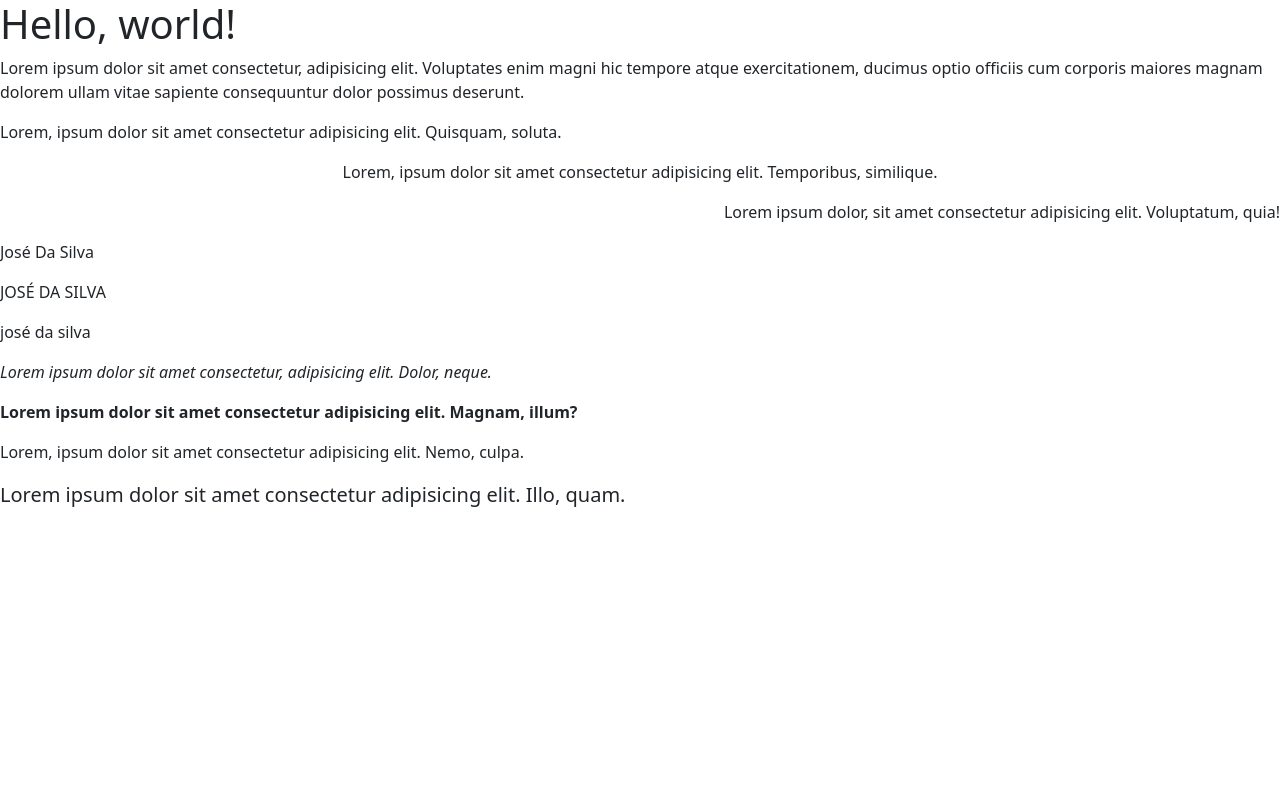
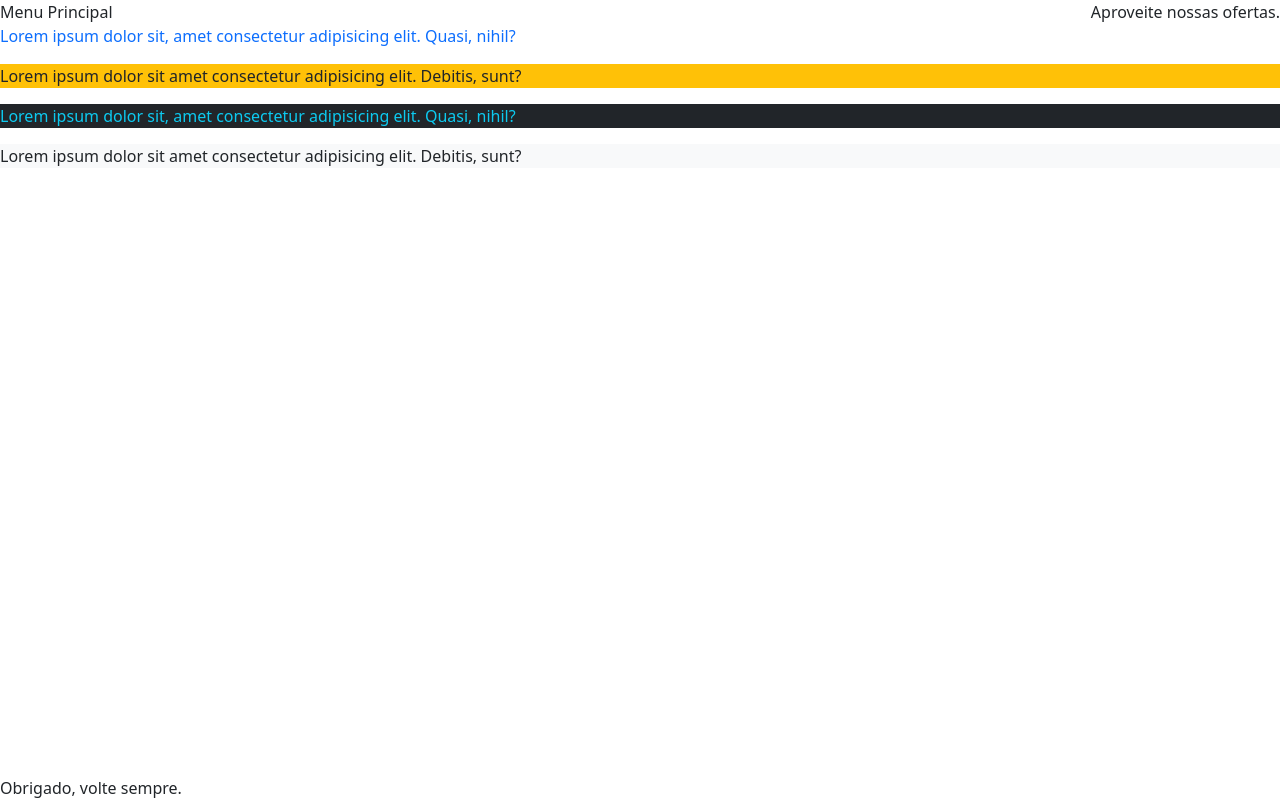
Before and after one commit to juliohls/bootstrap_classes, a plain HTML site: page bootstrap_parte1.html in a window 1280 px wide. Drawn offline with nearby package versions, Linux system fonts and the light colour scheme.

Commit message:
Aula Bootstrap pt.1

```diff
--- a/bootstrap_parte1.html
+++ b/bootstrap_parte1.html
@@ -11,9 +11,95 @@
     <title>Hello, world!</title>
   </head>
   <body>
-    <h1>Hello, world!</h1>
+    <!-- <h1>Hello, world!</h1> -->
 
-    <p class="text-justify">
+    <!-- Posicionamento de elementos - Float e Position-->
+
+    <!-- Elemento nav: navegação (Usualmente no alto da página) -->
+    <nav class="fixed-top">Menu Principal</nav> <!--Ignora elementos, sobrepõe-->
+
+    <!-- Elemento footer: rodapé (Usualmente no pé da pagina) -->
+    <footer class="fixed-bottom">Obrigado, volte sempre.</footer>
+
+    <!-- Usando sticky (Grudento) -->
+    <article class="sticky-top text-end">Aproveite nossas ofertas.</article>
+
+    <p class="text-primary">Lorem ipsum dolor sit, amet consectetur adipisicing elit. Quasi, nihil?</p>
+    <p class="bg-warning">Lorem ipsum dolor sit amet consectetur adipisicing elit. Debitis, sunt?</p>
+    <p class="text-info bg-dark">Lorem ipsum dolor sit, amet consectetur adipisicing elit. Quasi, nihil?</p>
+    <p class="text-dark bg-light">Lorem ipsum dolor sit amet consectetur adipisicing elit. Debitis, sunt?</p>
+
+    <!-- <div class="float-start">Div à esquerda.</div>
+    <div class="float-end">Div à direita.</div>
+    <div class="float-sm-start float-md-end float-lg-start float-xl-end">Div móvel.</div>
+    <div class="clearfix" style="background-color:aliceblue;">
+        <p>Tudo junto e misturado</p>
+    </div>
+
+    <p class="d-block">-------------</p>
+
+    <div style="background-color: aquamarine;">
+        <button class="float-start">Esquerda</button>
+        <button class="float-end">Direita</button>
+        <p class="clearfix">Onde esta wally?</p>
+    </div> -->
+
+
+    <!-- Propriedades de display -->
+    <!-- <a class="d-block" style="background-color: aqua;" href="#">Link 1</a>
+    <a href="#" class="d-block" style="background-color: cornflowerblue;">Link 2</a>
+
+    <p class="d-inline" style="background-color: darkcyan;">Meu parágrafo inline.</p>
+    <p class="d-inline" style="background-color: burlywood;">Outro parágrafo inline.</p>
+
+    <div class="d-inline-block" style="background-color: cadetblue; width: 150px; height: 150px;">Esta é a primeira div.</div>
+    <div class="d-inline-block" style="background-color: coral; width: 400px; height: 400px;">Esta é a segunda div.</div> -->
+
+    <!-- breakpoints - responsividade -->
+    <!-- <p class="text-sm-end">Alinhamento à direita se a tela for tamanho pequeno</p>
+    <p class="text-md-end">Alinhamento à direita se tela for tamanho medio</p>
+    <p class="text-lg-end">Alinhamento à direita se a tela for tamanho grande</p>
+    <p class="text-xl-end">Alinhamento à direita se a tela for tamanho extra grande</p> -->
+
+
+    <!-- Listas -->
+    <!-- ul.list-unstyled>li*5{Item$} Unorded list (ul)-->
+    <!-- <ul class="list-unstyled">
+        <li>Item1</li>
+        <li>Item2</li>
+        <li>Item3</li>
+        <li>Item4</li>
+        <li>Item5</li>
+    </ul>
+
+    <ul class="list-inline">
+        <list-inline-item>Item 1</list-inline-item>
+        <list-inline-item>Item 2</list-inline-item>
+        <list-inline-item>Item 3</list-inline-item>
+        <list-inline-item>Item 4</list-inline-item>
+    </ul> -->
+
+    <!-- Citações blockquote -->
+    <!-- Citação simples -->
+    <!-- <blockquote class="blockquote">
+        <p>Lorem ipsum dolor sit amet consectetur adipisicing elit. Nihil, necessitatibus!</p>
+    </blockquote> -->
+
+    <!-- Citação à direita -->
+    <!-- <blockquote class="blockquote text-end">
+        <p>Lorem ipsum dolor, sit amet consectetur adipisicing elit. Mollitia, eum.</p>
+    </blockquote> -->
+
+    <!-- Citação rodapé -->
+    <!-- <blockquote class="blockquote-footer">
+        <p>Lorem ipsum dolor sit amet consectetur adipisicing elit. Eligendi, consequuntur!</p>
+    </blockquote>
+
+    <footer class="blockquote-footer">
+        <cite class="uma citação">Esta é a citação.</cite>
+    </footer> -->
+
+    <!-- <p class="text-justify">
         Lorem ipsum dolor sit amet consectetur, adipisicing elit. Voluptates enim magni hic tempore atque exercitationem, ducimus optio officiis cum corporis maiores magnam dolorem ullam vitae sapiente consequuntur dolor possimus deserunt.
     </p>
 
@@ -47,7 +133,7 @@
     </p>
     <p class="lead">
         Lorem ipsum dolor sit amet consectetur adipisicing elit. Illo, quam.
-    </p>
+    </p> -->
 
 
     <!-- /*h1.display-$*4{Teste}*/ -->
```
